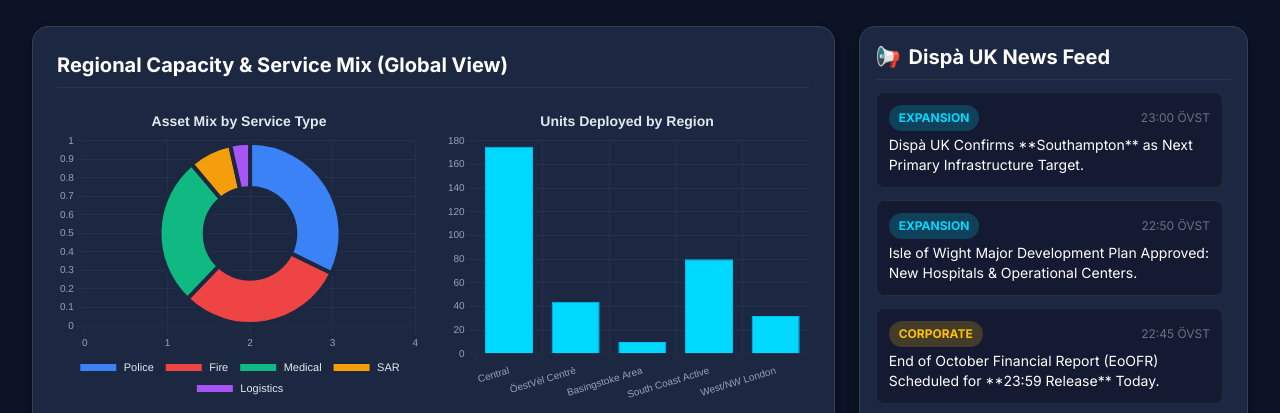
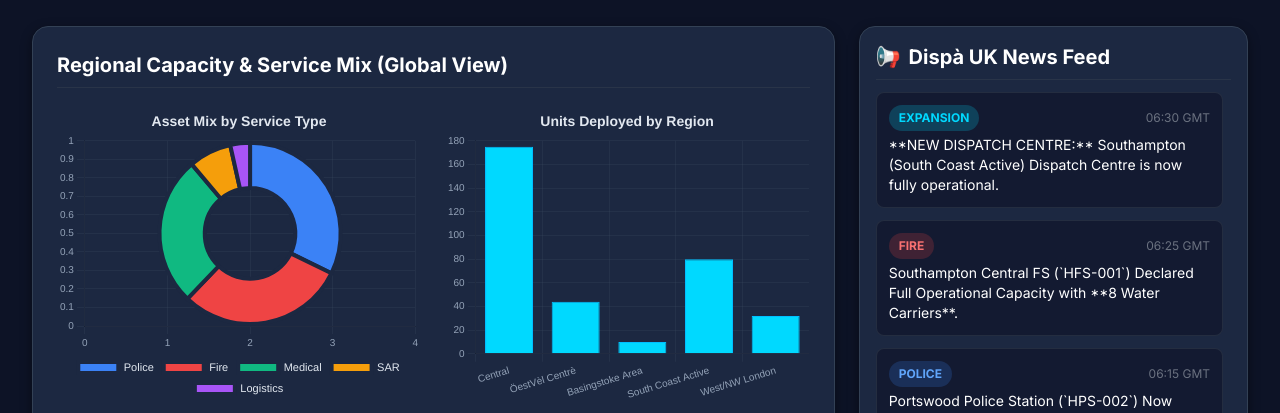
Before and after one commit to WinoWongo2024/MissionChief, a plain HTML site: page index.html in a window 1280 px wide. Shown: the part 352-765 px from the top of the page. Drawn offline with nearby package versions, Linux system fonts and the light colour scheme.

Commit message:
Add multiple news updates for Southampton operations

```diff
--- a/index.html
+++ b/index.html
@@ -273,7 +273,13 @@
 
         // Static or user-provided news updates
         let newsUpdates = [
-            { timestamp: '23:00 ÖVST', headline: 'Dispà UK Confirms **Southampton** as Next Primary Infrastructure Target.', category: 'Expansion' },
+            { timestamp: '06:30 GMT', headline: '**NEW DISPATCH CENTRE:** Southampton (South Coast Active) Dispatch Centre is now fully operational.', category: 'Expansion' },
+            { timestamp: '06:25 GMT', headline: 'Southampton Central FS (`HFS-001`) Declared Full Operational Capacity with **8 Water Carriers**.', category: 'Fire' },
+            { timestamp: '06:15 GMT', headline: 'Portswood Police Station (`HPS-002`) Now Active: **8 IRV** units deployed for immediate regional response.', category: 'Police' },
+            { timestamp: '06:00 GMT', headline: 'Eastleigh Airport (`HPS-007`) Police Unit activated. **4 IRV** deployed for rapid transit area security.', category: 'Police' },
+            { timestamp: '05:30 GMT', headline: 'Redbridge & St Mary’s Fire Stations fully staffed (HFS-002/003) as part of Phase 1 South Coast roll-out.', category: 'Fire' },
+            { timestamp: '04:15 GMT', headline: 'London West: Marble Arch stations (`MET-003`, `LAS-004`, `LFB-005`) report 100% asset readiness.', category: 'Medical' },
+            { timestamp: '23:00 ÖVST', headline: 'Dispà UK Confirms **Southampton** as Next Primary Infrastructure Target (Original Announcement).', category: 'Expansion' },
             { timestamp: '22:50 ÖVST', headline: 'Isle of Wight Major Development Plan Approved: New Hospitals & Operational Centers.', category: 'Expansion' },
             { timestamp: '22:45 ÖVST', headline: 'End of October Financial Report (EoOFR) Scheduled for **23:59 Release** Today.', category: 'Corporate' },
             { timestamp: '22:30 ÖVST', headline: 'Harrogate (ÖVC) Station P-003 Declared Full Operational Capacity.', category: 'Police' },
```
